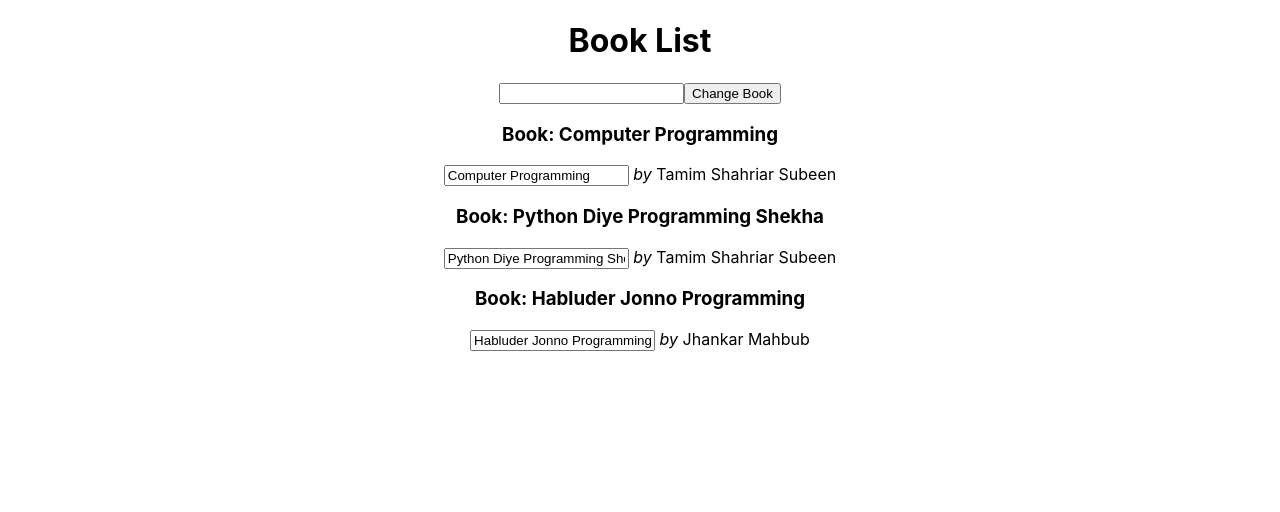
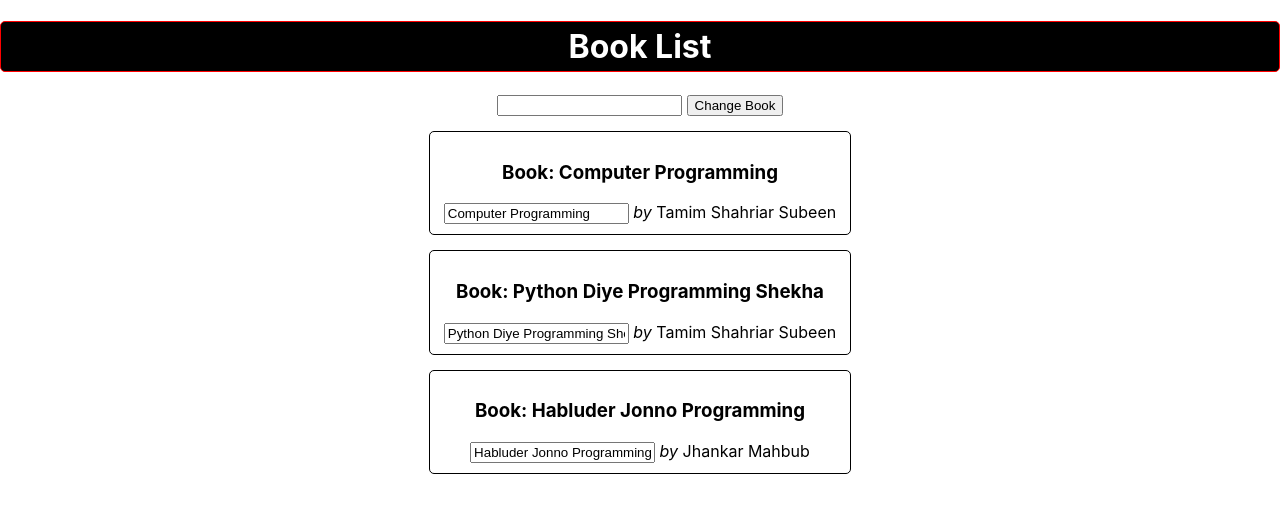
Before and after one commit to nihaltowfiq/react-class-component-practice, a React (Create React App) app: page / in a window 1280 px wide. Shown: the top 512 px of the page. Built offline with nearby package versions, Linux system fonts and the light colour scheme.

Commit message:
stylingClassBasedComponents

```diff
--- a/src/App.css
+++ b/src/App.css
@@ -1,38 +1,7 @@
-.App {
+.app {
   text-align: center;
 }
 
-.App-logo {
-  height: 40vmin;
-  pointer-events: none;
+.app > button {
+  margin-left: 5px;
 }
-
-@media (prefers-reduced-motion: no-preference) {
-  .App-logo {
-    animation: App-logo-spin infinite 20s linear;
-  }
-}
-
-.App-header {
-  background-color: #282c34;
-  min-height: 100vh;
-  display: flex;
-  flex-direction: column;
-  align-items: center;
-  justify-content: center;
-  font-size: calc(10px + 2vmin);
-  color: white;
-}
-
-.App-link {
-  color: #61dafb;
-}
-
-@keyframes App-logo-spin {
-  from {
-    transform: rotate(0deg);
-  }
-  to {
-    transform: rotate(360deg);
-  }
-}
--- a/src/App.js
+++ b/src/App.js
@@ -48,13 +48,17 @@ class App extends Component {
   };
 
   render() {
-    // let obj = new Component();
-    // console.log(obj);
-
-    console.log(this.state);
+    // console.log(this.state);
+    const style = {
+      border: "1px solid red",
+      borderRadius: "5px",
+      backgroundColor: "black",
+      color: "white",
+      padding: "5px",
+    };
     return (
-      <div className="App">
-        <h1>Book List</h1>
+      <div className="app">
+        <h1 style={style}>Book List</h1>
         <input onChange={this.changeWithInput} type="text" />
         <button
           onClick={() => this.changeBookState("Computer Programming 2nd Part")}
--- /dev/null
+++ b/src/components/Book.css
@@ -0,0 +1,7 @@
+.book {
+  width: 400px;
+  margin: 15px auto;
+  padding: 10px;
+  border: 1px solid;
+  border-radius: 5px;
+}
--- a/src/components/Books.js
+++ b/src/components/Books.js
@@ -1,4 +1,5 @@
 import { Component } from "react";
+import "./Book.css";
 
 class Book extends Component {
   // eslint-disable-next-line no-useless-constructor
@@ -8,7 +9,7 @@ class Book extends Component {
   render() {
     // console.log(this.props);
     return (
-      <div>
+      <div className="book">
         <h3 onClick={this.props.change}>Book: {this.props.name}</h3>
         <input
           onChange={this.props.inputName}
```
Also changed, not shown: 1 other file (tests, documents, lock files or other folders).
